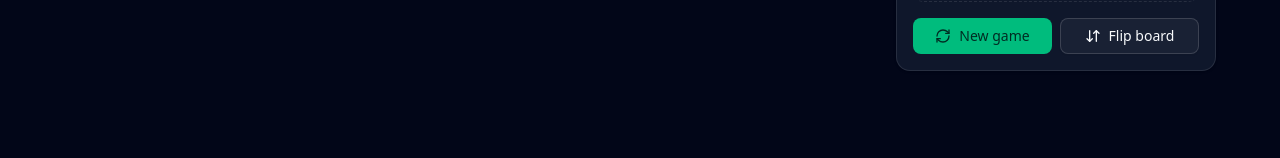
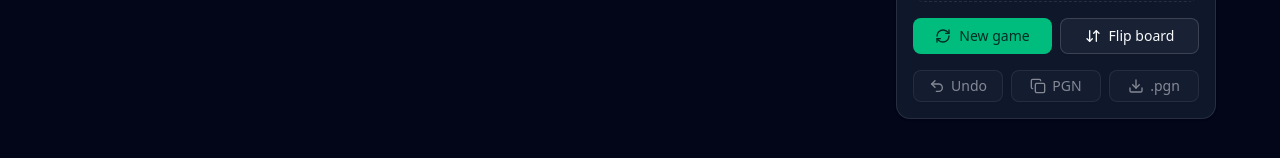
Before and after one commit to HimmatToor/ChessBot, a Next.js app in the folder web/: page / in a window 1280 px wide. Shown: the part 320-478 px from the top of the page. Built offline with nearby package versions, Linux system fonts and the light colour scheme.

Commit message:
Add undo, PGN copy and download

```diff
--- a/web/components/ChessGame.tsx
+++ b/web/components/ChessGame.tsx
@@ -3,12 +3,13 @@
 import { useRef, useState, type CSSProperties } from "react";
 import { Chess, type Move, type Square } from "chess.js";
 import { Chessboard } from "react-chessboard";
-import { ArrowDownUp, RefreshCw } from "lucide-react";
+import { ArrowDownUp, Check, Copy, Download, RefreshCw, Undo2 } from "lucide-react";
 import { Button } from "@/components/ui/button";
 import GameOverDialog from "@/components/GameOverDialog";
 import MoveList from "@/components/MoveList";
 import PlayerBar from "@/components/PlayerBar";
 import { gameResult, type GameResult } from "@/lib/gameResult";
+import { exportPgn } from "@/lib/pgn";
 import { cn } from "@/lib/utils";
 import { materialBalance } from "@/lib/material";
 import { playSound, type SoundName } from "@/lib/sounds";
@@ -48,6 +49,7 @@ export default function ChessGame() {
   const [orientation, setOrientation] = useState<"white" | "black">("white");
   const [dialogOpen, setDialogOpen] = useState(false);
   const dialogTimer = useRef<ReturnType<typeof setTimeout> | null>(null);
+  const [copyState, setCopyState] = useState<"idle" | "copied" | "failed">("idle");
 
   const legalMovesFrom = (square: Square) => game.moves({ square, verbose: true });
 
@@ -106,6 +108,37 @@ export default function ChessGame() {
     }
   }
 
+  function undo() {
+    if (!game.undo()) return;
+    if (dialogTimer.current) clearTimeout(dialogTimer.current);
+    setDialogOpen(false);
+    const previous = game.history({ verbose: true }).at(-1);
+    setLastMove(previous ? { from: previous.from, to: previous.to } : null);
+    setFen(game.fen());
+    setSelected(null);
+    setPendingPromotion(null);
+  }
+
+  async function copyPgn() {
+    try {
+      await navigator.clipboard.writeText(exportPgn(game));
+      setCopyState("copied");
+    } catch {
+      setCopyState("failed"); // clipboard needs a secure context + permission
+    }
+    setTimeout(() => setCopyState("idle"), 2000);
+  }
+
+  function downloadPgn() {
+    const blob = new Blob([exportPgn(game)], { type: "application/x-chess-pgn" });
+    const url = URL.createObjectURL(blob);
+    const link = document.createElement("a");
+    link.href = url;
+    link.download = `chessbot-${new Date().toISOString().slice(0, 10)}.pgn`;
+    link.click();
+    URL.revokeObjectURL(url);
+  }
+
   function newGame() {
     if (dialogTimer.current) clearTimeout(dialogTimer.current);
     setDialogOpen(false);
@@ -138,6 +171,8 @@ export default function ChessGame() {
   const gameOver = game.isGameOver();
   const result = gameResult(game);
   const status = statusText(game, result);
+  const moves = game.history();
+  const hasMoves = moves.length > 0;
   const material = materialBalance(game.board());
   const playerBar = (color: "w" | "b") => (
     <PlayerBar
@@ -192,7 +227,7 @@ export default function ChessGame() {
           </p>
         </div>
 
-        <MoveList moves={game.history()} />
+        <MoveList moves={moves} />
 
         <div className="grid grid-cols-2 gap-2">
           <Button onClick={newGame}>
@@ -205,6 +240,21 @@ export default function ChessGame() {
           >
             <ArrowDownUp />
             Flip board
+          </Button>
+        </div>
+
+        <div className="grid grid-cols-3 gap-2">
+          <Button variant="outline" size="sm" onClick={undo} disabled={!hasMoves}>
+            <Undo2 />
+            Undo
+          </Button>
+          <Button variant="outline" size="sm" onClick={copyPgn} disabled={!hasMoves}>
+            {copyState === "copied" ? <Check /> : <Copy />}
+            {copyState === "copied" ? "Copied" : copyState === "failed" ? "Failed" : "PGN"}
+          </Button>
+          <Button variant="outline" size="sm" onClick={downloadPgn} disabled={!hasMoves}>
+            <Download />
+            .pgn
           </Button>
         </div>
       </aside>
--- /dev/null
+++ b/web/lib/pgn.ts
@@ -0,0 +1,37 @@
+import { Chess } from "chess.js";
+import { gameResult } from "@/lib/gameResult";
+
+type PgnOptions = {
+  white?: string;
+  black?: string;
+  date?: Date;
+};
+
+/** PGN for the game so far, with standard Seven Tag Roster headers. */
+export function exportPgn(game: Chess, { white = "White", black = "Black", date = new Date() }: PgnOptions = {}): string {
+  // Replay onto a fresh board so we don't touch the live game's headers.
+  const copy = new Chess();
+  for (const san of game.history()) copy.move(san);
+
+  copy.setHeader("Event", "ChessBot game");
+  copy.setHeader("Site", "ChessBot");
+  copy.setHeader("Date", formatPgnDate(date));
+  copy.setHeader("Round", "-");
+  copy.setHeader("White", white);
+  copy.setHeader("Black", black);
+  copy.setHeader("Result", pgnResult(game));
+  return copy.pgn();
+}
+
+export function pgnResult(game: Chess): string {
+  const result = gameResult(game);
+  if (!result) return "*";
+  if (result.winner === "w") return "1-0";
+  if (result.winner === "b") return "0-1";
+  return "1/2-1/2";
+}
+
+function formatPgnDate(date: Date): string {
+  const pad = (n: number) => String(n).padStart(2, "0");
+  return `${date.getFullYear()}.${pad(date.getMonth() + 1)}.${pad(date.getDate())}`;
+}
--- /dev/null
+++ b/web/vitest.config.ts
@@ -0,0 +1,9 @@
+import { fileURLToPath } from "node:url";
+import { defineConfig } from "vitest/config";
+
+export default defineConfig({
+  resolve: {
+    // Mirror the "@/*" path alias from tsconfig.json.
+    alias: { "@": fileURLToPath(new URL(".", import.meta.url)) },
+  },
+});
```
Also changed, not shown: 1 other file (tests, documents, lock files or other folders).
